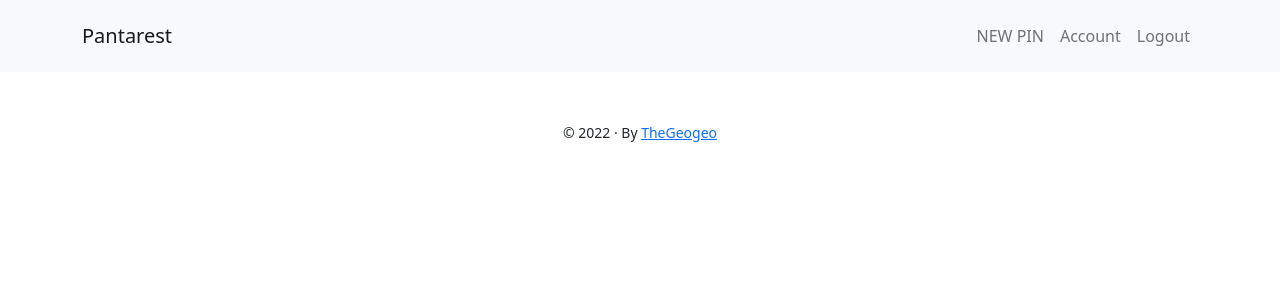
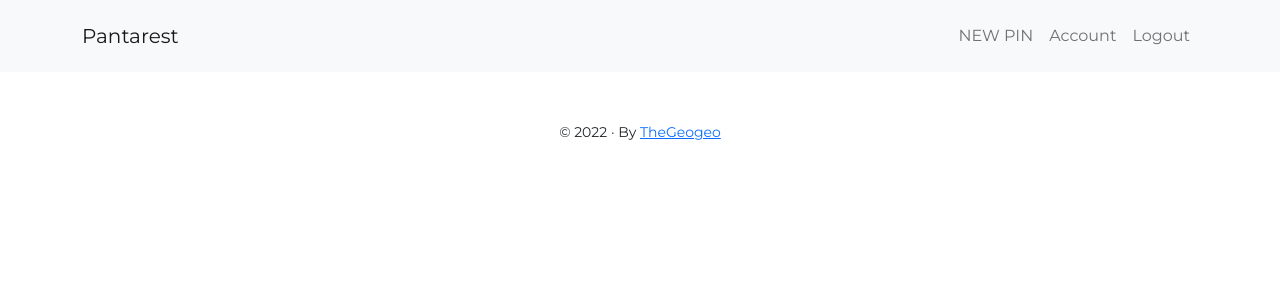
Before and after one commit to TheGeogeo/Pantarest_sf5, a Symfony app: template templates/base.html.twig in a window 1280 px wide. Shown: the top 300 px of the page. Run offline with Twig, Linux system fonts and the light colour scheme; the template is opened without the code that fills it, so the values that code supplies are empty; some libraries are stand-ins or nearby versions.

Commit message:
change font montserrat

```diff
--- a/templates/base.html.twig
+++ b/templates/base.html.twig
@@ -6,9 +6,16 @@
 			{% block title %}{% endblock %}
 		</title>
 
+		<link href="https://fonts.googleapis.com/css2?family=Montserrat&display=swap" rel="stylesheet">
+
 		{% block stylesheets %}
 			<link href="https://cdn.jsdelivr.net/npm/bootstrap@5.1.3/dist/css/bootstrap.min.css" rel="stylesheet" integrity="sha384-1BmE4kWBq78iYhFldvKuhfTAU6auU8tT94WrHftjDbrCEXSU1oBoqyl2QvZ6jIW3" crossorigin="anonymous">
 			<style>
+
+				html,
+				body {
+					font-family: 'Montserrat', sans-serif;
+				}
 				.alert {
 					padding: 10px;
 					color: white;
@@ -38,8 +45,7 @@
 		{% include "partials/_FlashMessage.html.twig" %}
 		{% include "partials/_Nav.html.twig" %}
 
-		<main role="main" class="container">
-			{% block body %}{% endblock %}
+		<main role="main" class="container"> {% block body %}{% endblock %}
 			</main>
 
 			{% include "partials/_Footer.html.twig" %}
```
Lines whose indentation alone changed are shown as unchanged.
